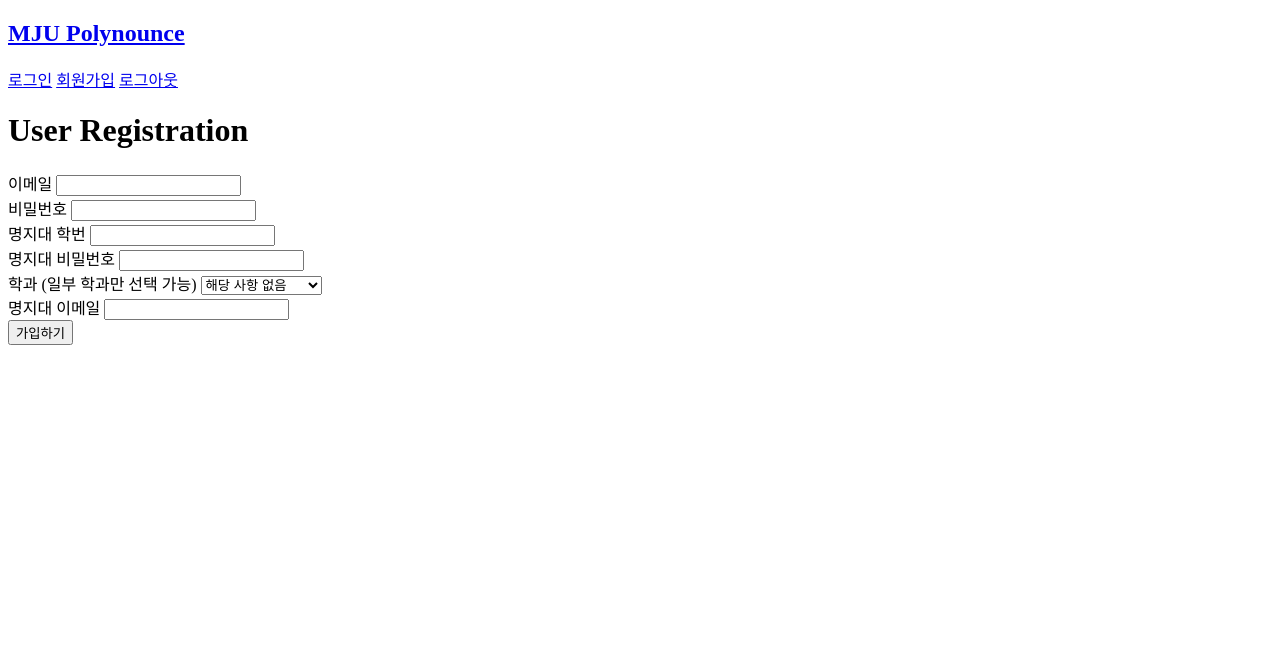
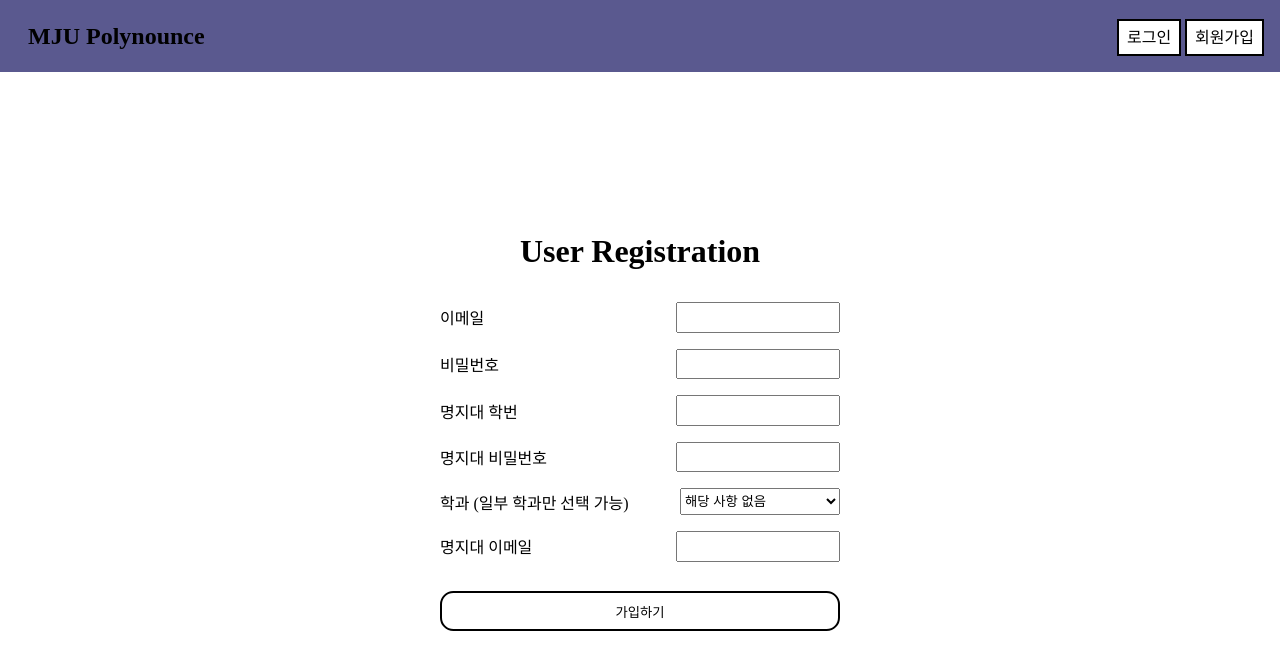
Before and after one commit to 13circle/mju-polynounce, a website: page src/view/auth/register.html in a window 1280 px wide. Drawn offline with Linux system fonts and the light colour scheme; a web font is replaced by a local one.

Commit message:
Styling form

```diff
--- a/src/static/css/main.css
+++ b/src/static/css/main.css
@@ -0,0 +1,145 @@
+@font-face {
+  font-family: "GmarketSansLight";
+  src: url("https://cdn.jsdelivr.net/gh/projectnoonnu/noonfonts_2001@1.1/GmarketSansLight.woff")
+    format("woff");
+  font-weight: normal;
+  font-style: normal;
+}
+
+@font-face {
+  font-family: "GmarketSansMedium";
+  src: url("https://cdn.jsdelivr.net/gh/projectnoonnu/noonfonts_2001@1.1/GmarketSansMedium.woff")
+    format("woff");
+  font-weight: normal;
+  font-style: normal;
+}
+
+@font-face {
+  font-family: "GmarketSansBold";
+  src: url("https://cdn.jsdelivr.net/gh/projectnoonnu/noonfonts_2001@1.1/GmarketSansBold.woff")
+    format("woff");
+  font-weight: normal;
+  font-style: normal;
+}
+
+* {
+  margin: 0;
+  padding: 0;
+}
+
+body {
+  position: relative;
+  font-family: GmarketSansLight;
+  height: 100vh;
+}
+
+.header {
+  display: flex;
+  height: 7vh;
+  align-items: center;
+  justify-content: space-between;
+  background-color: rgb(90, 89, 143);
+  padding: 0.5em 1em;
+}
+
+.container {
+  display: flex;
+  justify-content: center;
+  align-items: center;
+  height: 90vh;
+}
+
+.logo {
+  font-family: GmarketSansBold;
+  padding: 0.5em;
+}
+.logo > * {
+  color: inherit;
+  text-decoration: inherit;
+}
+.logo:hover {
+  color: white;
+  background-color: black;
+  transition: color 0.3s, background-color 0.3s;
+}
+
+.link-btn {
+  font-family: GmarketSansMedium;
+  color: inherit;
+  text-decoration: inherit;
+  padding: 0.5em;
+  background-color: white;
+  border: 2px solid black;
+}
+.link-btn:hover {
+  color: white;
+  background-color: black;
+  transition: color 0.3s, background-color 0.3s;
+}
+
+.inactive {
+  display: none;
+}
+
+.m-1 {
+  margin: 0.5em;
+}
+
+.m-5 {
+  margin: 2.5em;
+}
+
+.anncmnts {
+  border-collapse: collapse;
+  border: 1px solid black;
+  overflow: scroll;
+}
+
+.anncmnts td,
+th {
+  border: 1px solid black;
+}
+
+.input-form {
+  width: 25em;
+}
+
+.input-form > .input-title {
+  font-family: GmarketSansBold;
+  text-align: center;
+  margin-bottom: 1em;
+}
+
+.input-wrapper {
+  display: flex;
+  justify-content: space-between;
+  align-items: center;
+  width: 100%;
+  margin: 1em 0em;
+}
+
+.input-wrapper > label {
+  font-family: GmarketSansMedium;
+  cursor: pointer;
+}
+
+.input-wrapper > .input {
+  width: 40%;
+  height: 2em;
+}
+
+button[type="submit"] {
+  font-family: GmarketSansBold;
+  width: 100%;
+  height: 3em;
+  border-radius: 1em;
+  cursor: pointer;
+  background-color: white;
+  border: 2px solid black;
+  margin-top: 1em;
+}
+button[type="submit"]:hover {
+  color: white;
+  background-color: black;
+  transition: color 0.3s, background-color 0.3s;
+}
--- a/src/view/auth/login.html
+++ b/src/view/auth/login.html
@@ -1,16 +1,53 @@
 <!DOCTYPE html>
 <html lang="en">
   <head>
-  <meta charset="UTF-8">
-  <meta http-equiv="X-UA-Compatible" content="IE=edge">
-  <meta name="viewport" content="width=device-width, initial-scale=1.0">
-  <link rel="shortcut icon" href="/static/image/icon/favicon.ico" type="image/x-icon" />
-  <link rel="icon" href="/static/image/icon/favicon.ico" type="image/x-icon" />
+    <meta charset="UTF-8" />
+    <meta http-equiv="X-UA-Compatible" content="IE=edge" />
+    <meta name="viewport" content="width=device-width, initial-scale=1.0" />
+    <link
+      rel="shortcut icon"
+      href="/static/image/icon/favicon.ico"
+      type="image/x-icon"
+    />
+    <link
+      rel="icon"
+      href="/static/image/icon/favicon.ico"
+      type="image/x-icon"
+    />
+    <link rel="stylesheet" href="/static/css/main.css" />
     <script src="/static/js/jquery-3.6.0.min.js"></script>
+    <script src="/static/js/main.js"></script>
     <title>Login | MJU PolyNounce</title>
   </head>
   <body>
-  <!-- TODO: Login Form -->
-  <h1>Login</h1>
+    <header class="header">
+      <h2 class="logo">
+        <a href="/">MJU Polynounce</a>
+      </h2>
+      <div>
+        <a href="/auth/login" class="link-btn">로그인</a>
+        <a href="/auth/register" class="link-btn">회원가입</a>
+        <a href="#" class="link-btn inactive">로그아웃</a>
+      </div>
+    </header>
+    <div class="container">
+      <form
+        id="loginForm"
+        method="POST"
+        action="/auth/login"
+        class="m-5 input-form"
+      >
+        <h1 class="input-title">Login</h1>
+        <div class="input-wrapper">
+          <label for="userEmail">이메일</label>
+          <input name="userEmail" type="email" class="input" />
+        </div>
+        <div class="input-wrapper">
+          <label for="userPwd">비밀번호</label>
+          <input name="userPwd" type="password" class="input" />
+        </div>
+        <button type="submit">LOGIN</button>
+      </form>
+    </div>
   </body>
 </html>
--- a/src/view/auth/register.html
+++ b/src/view/auth/register.html
@@ -1,14 +1,64 @@
 <!DOCTYPE html>
 <html lang="en">
   <head>
-  <meta charset="UTF-8">
-  <meta http-equiv="X-UA-Compatible" content="IE=edge">
-  <meta name="viewport" content="width=device-width, initial-scale=1.0">
-  <link rel="shortcut icon" href="/static/image/icon/favicon.ico" type="image/x-icon" />
-  <link rel="icon" href="/static/image/icon/favicon.ico" type="image/x-icon" />
+    <meta charset="UTF-8" />
+    <meta http-equiv="X-UA-Compatible" content="IE=edge" />
+    <meta name="viewport" content="width=device-width, initial-scale=1.0" />
+    <link
+      rel="shortcut icon"
+      href="/static/image/icon/favicon.ico"
+      type="image/x-icon"
+    />
+    <link
+      rel="icon"
+      href="/static/image/icon/favicon.ico"
+      type="image/x-icon"
+    />
     <link rel="stylesheet" href="/static/css/main.css" />
     <script src="/static/js/jquery-3.6.0.min.js"></script>
     <script src="/static/js/main.js"></script>
+    <script>
+      $(document).ready(function () {
+        $("#loginForm").submit(function (e) {
+          e.preventDefault();
+
+          var mjuEmail = $("#mjuEmail").val();
+          $.ajax({
+            url: "/auth/register",
+            method: "post",
+            data: {
+              userEmail: $("#userEmail").val(),
+              userPwd: $("#userPwd").val(),
+              studId: $("#studId").val(),
+              studPwd: $("#studPwd").val(),
+              majorDeptCode: $("#majorDeptCode").val(),
+              mjuEmail: mjuEmail === "" ? undefined : mjuEmail,
+            },
+            success: function (data, status, xhr) {
+              location.href = "/";
+            },
+            error: function (xhr, status, err) {
+              var res = xhr.responseJSON;
+              if (xhr.status === 400) {
+                var messages = "";
+                for (var i in res) {
+                  var message = res[i].message;
+                  var prop = message.split('"')[1];
+                  messages += message.replace(
+                    prop,
+                    $("label[for=" + prop + "]").text()
+                  );
+                  +"\n";
+                }
+                alert(messages);
+              } else {
+                alert(JSON.stringify(res, null, 2));
+              }
+            },
+          });
+        });
+      });
+    </script>
     <title>Register | MJU PolyNounce</title>
   </head>
   <body>
@@ -22,27 +72,33 @@
         <a href="#" class="link-btn inactive">로그아웃</a>
       </div>
     </header>
-  <form id="loginForm" method="POST" action="/auth/register" class="m-5">
-    <h1>User Registration</h1>
-    <div>
-      <label>이메일</label>
-      <input name="userEmail" type="email" />
+    <div class="container">
+      <form
+        id="loginForm"
+        method="POST"
+        action="/auth/register"
+        class="m-5 input-form"
+      >
+        <h1 class="input-title">User Registration</h1>
+        <div class="input-wrapper">
+          <label for="userEmail">이메일</label>
+          <input class="input" id="userEmail" type="email" />
         </div>
-    <div>
-      <label>비밀번호</label>
-      <input name="userPwd" type="password" />
+        <div class="input-wrapper">
+          <label for="userPwd">비밀번호</label>
+          <input class="input" id="userPwd" type="password" />
         </div>
-    <div>
-      <label>명지대 학번</label>
-      <input name="studId" type="text" />
+        <div class="input-wrapper">
+          <label for="studId">명지대 학번</label>
+          <input class="input" id="studId" type="text" />
         </div>
-    <div>
-      <label>명지대 비밀번호</label>
-      <input name="studPwd" type="password" />
+        <div class="input-wrapper">
+          <label for="studPwd">명지대 비밀번호</label>
+          <input class="input" id="studPwd" type="password" />
         </div>
-    <div>
-      <label>학과 (일부 학과만 선택 가능)</label>
-      <select name="majorDeptCode">
+        <div class="input-wrapper">
+          <label for="majorDeptCode">학과 (일부 학과만 선택 가능)</label>
+          <select class="input" id="majorDeptCode">
             <option value="" selected>해당 사항 없음</option>
             <option value="kll">국어국문학과</option>
             <option value="english">영어영문학과</option>
@@ -60,11 +116,12 @@
             <option value="phyedu">스포츠학부</option>
           </select>
         </div>
-    <div>
-      <label>명지대 이메일</label>
-      <input name="mjuEmail" type="email" />
+        <div class="input-wrapper">
+          <label for="mjuEmail">명지대 이메일</label>
+          <input id="mjuEmail" type="email" class="input" />
         </div>
         <button type="submit">가입하기</button>
       </form>
+    </div>
   </body>
 </html>
```
Lines whose indentation alone changed are shown as unchanged.
